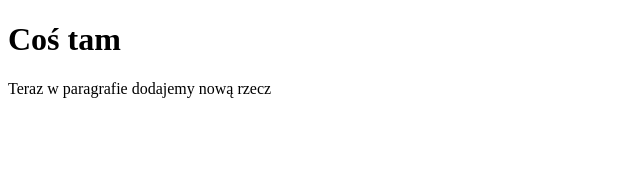
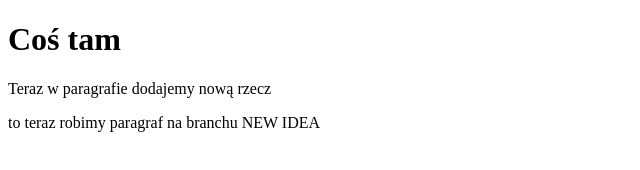
Before and after one commit to KajTo92/test2, a plain HTML site: page index.html in a window 1280 px wide. Shown: the whole page, without its empty margins (0-640 px from the left). Drawn offline with Linux system fonts and the light colour scheme.

Commit message:
new idea with p

```diff
--- a/index.html
+++ b/index.html
@@ -11,6 +11,7 @@
 <body>
  <h1>Coś tam</h1>
  <p>Teraz w paragrafie dodajemy nową rzecz</p>
+<p>to teraz robimy paragraf na branchu NEW IDEA</p>
 </body>
 
 </html>
```
